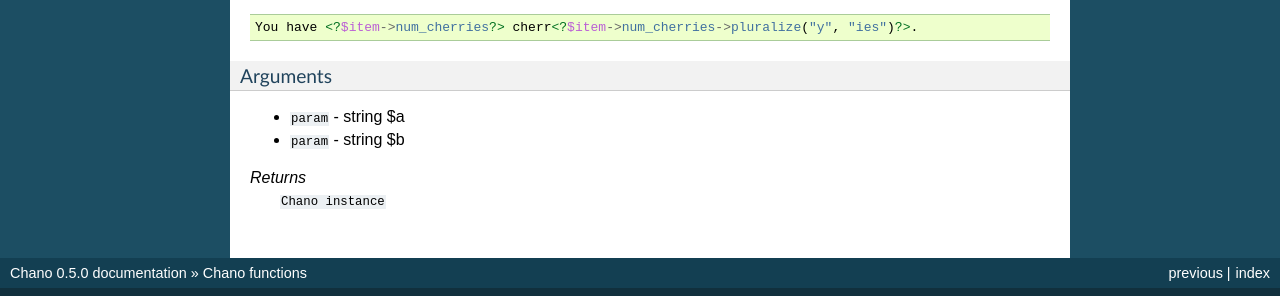
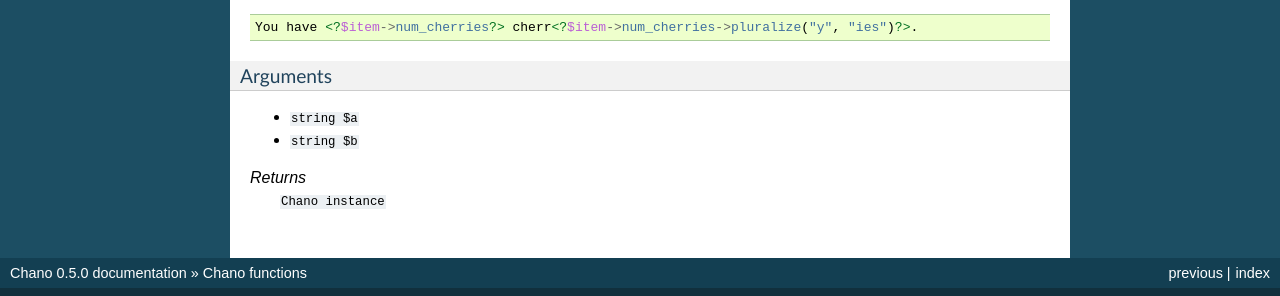
Before and after one commit to runekaagaard/php-chano, a Sphinx documentation site: the page built from docs/reference.rst, in a window 1280 px wide. Shown: the part 1819-2115 px from the top of the page. Built offline with Sphinx 7.4.7, drawn with Linux system fonts in a browser that asks for light colours.

Commit message:
Updating docs.

```diff
--- a/docs/reference.rst
+++ b/docs/reference.rst
@@ -112,7 +112,7 @@ Example::
 Arguments
 ~~~~~~~~~
 
-- ``param`` - string $a
-- ``param`` - string $b
+- ``string $a``
+- ``string $b``
 *Returns*
   ``Chano instance``
```
Also changed, not shown: 1 other file.
